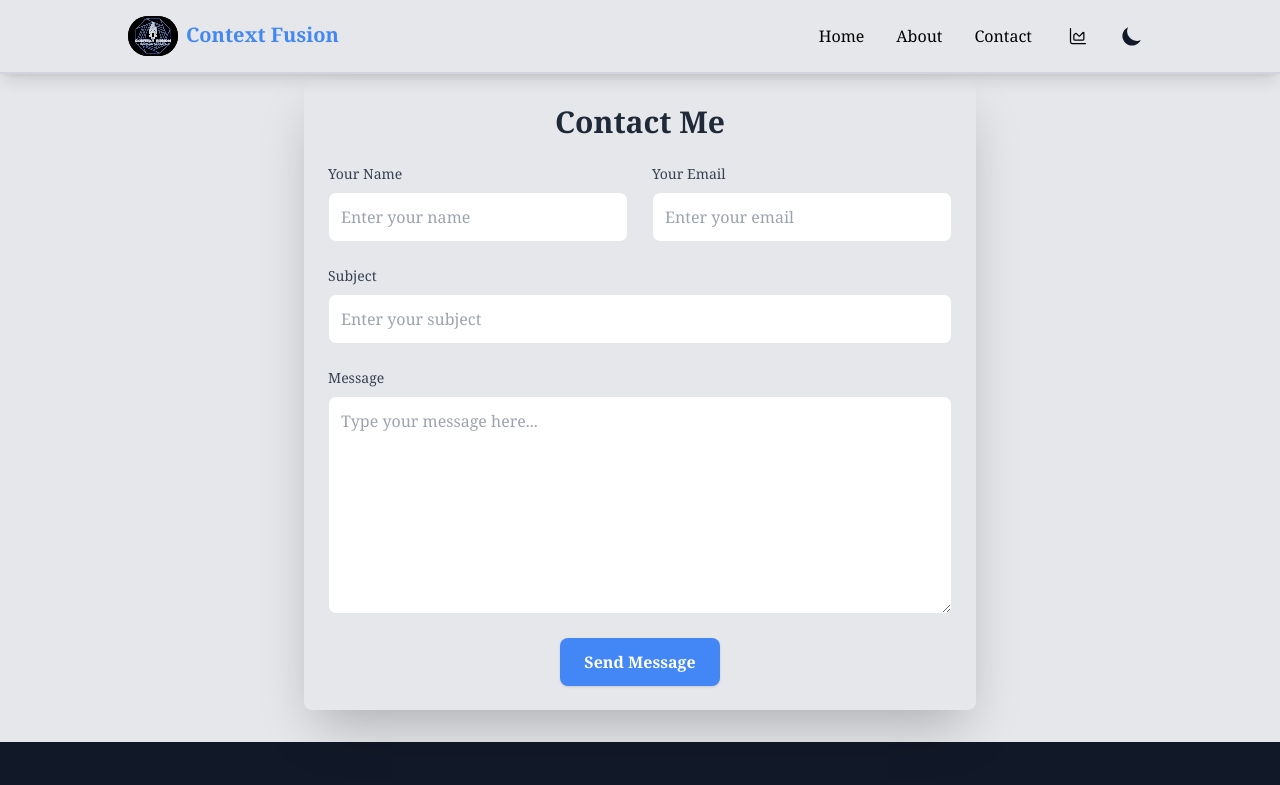
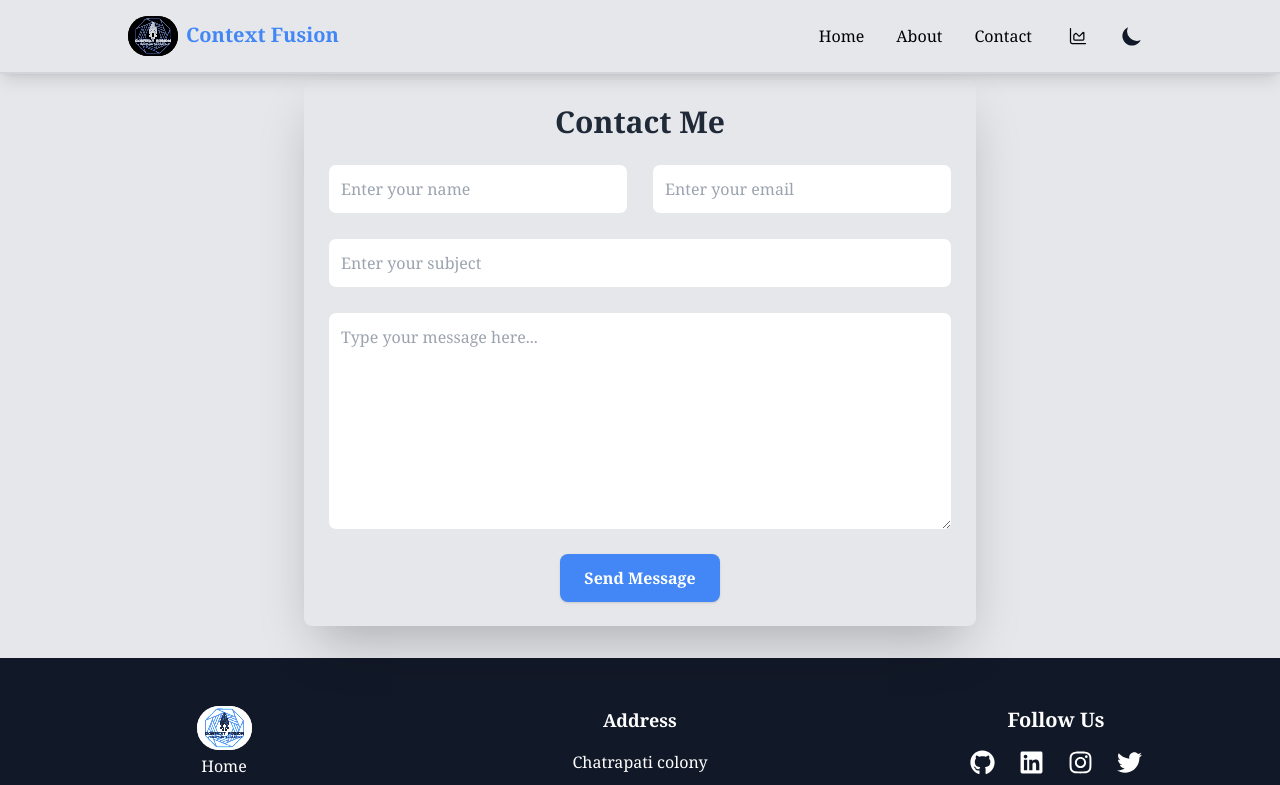
Before and after one commit to mankarshubham81/context-fusion, a Next.js app: page /contact in a window 1280 px wide. Shown: the top 785 px of the page. Built offline with nearby package versions, Linux system fonts and the light colour scheme; no server answers.

Commit message:
updated contact page

```diff
--- a/src/app/contact/page.tsx
+++ b/src/app/contact/page.tsx
@@ -30,12 +30,12 @@ const ContactForm = () => {
         {/* Name and Email Row */}
         <div className="flex flex-wrap -mx-3 mb-6">
           <div className="w-full md:w-1/2 px-3 mb-6 md:mb-0">
-            <label
+            {/* <label
               className="block text-gray-700 dark:text-gray-200 text-sm font-medium mb-2"
               htmlFor="name"
             >
               Your Name
-            </label>
+            </label> */}
             <input
               type="text"
               id="name"
@@ -50,12 +50,12 @@ const ContactForm = () => {
           </div>
 
           <div className="w-full md:w-1/2 px-3">
-            <label
+            {/* <label
               className="block text-gray-700 dark:text-gray-200 text-sm font-medium mb-2"
               htmlFor="email"
             >
               Your Email
-            </label>
+            </label> */}
             <input
               type="email"
               id="email"
@@ -71,12 +71,12 @@ const ContactForm = () => {
 
         {/* Subject */}
         <div className="mb-6">
-          <label
+          {/* <label
             className="block text-gray-700 dark:text-gray-200 text-sm font-medium mb-2"
             htmlFor="subject"
           >
             Subject
-          </label>
+          </label> */}
           <input
             type="text"
             id="subject"
@@ -92,12 +92,12 @@ const ContactForm = () => {
 
         {/* Message */}
         <div className="mb-6">
-          <label
+          {/* <label
             className="block text-gray-700 dark:text-gray-200 text-sm font-medium mb-2"
             htmlFor="message"
           >
             Message
-          </label>
+          </label> */}
           <textarea
             id="message"
             name="message"
```
